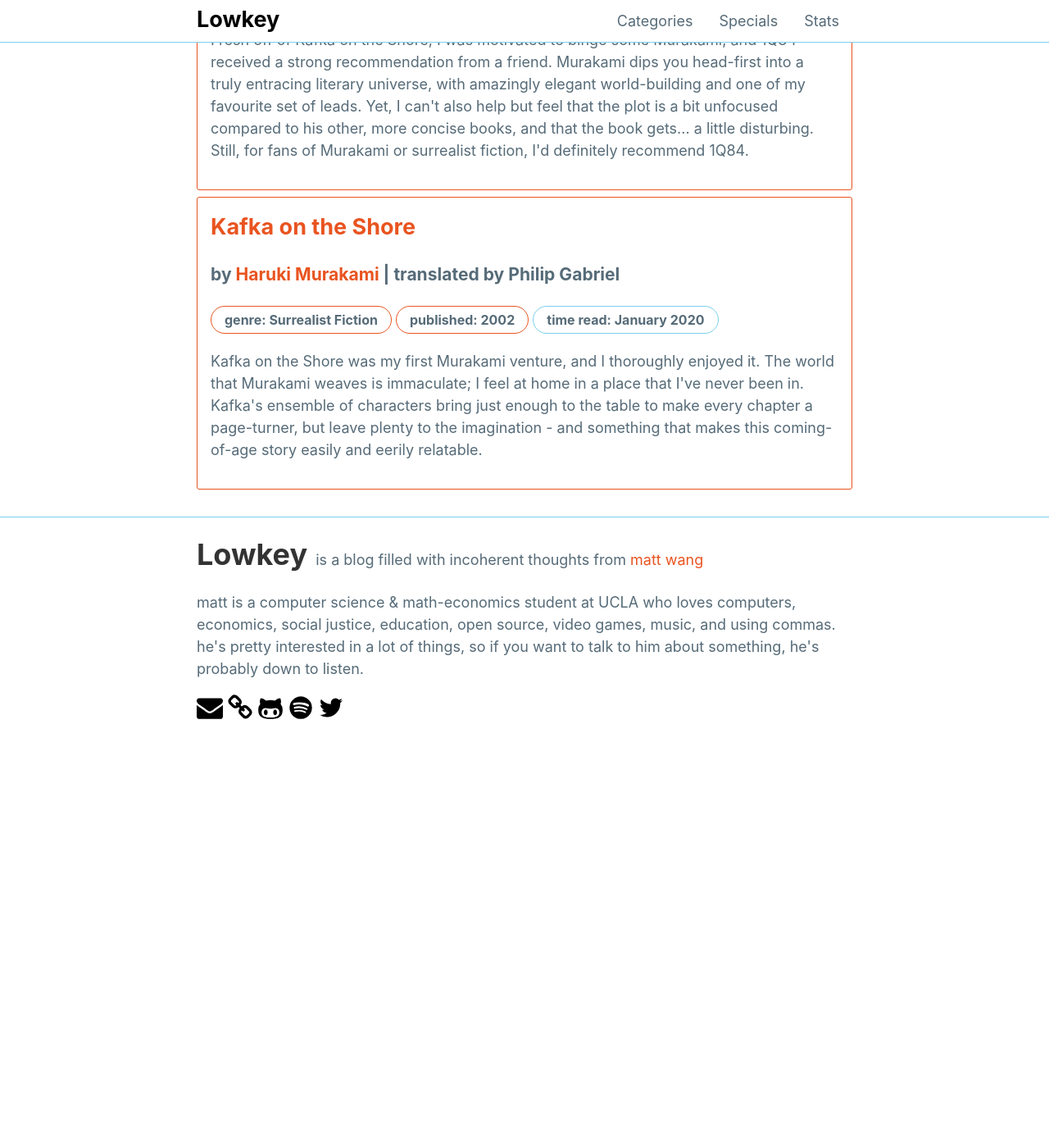
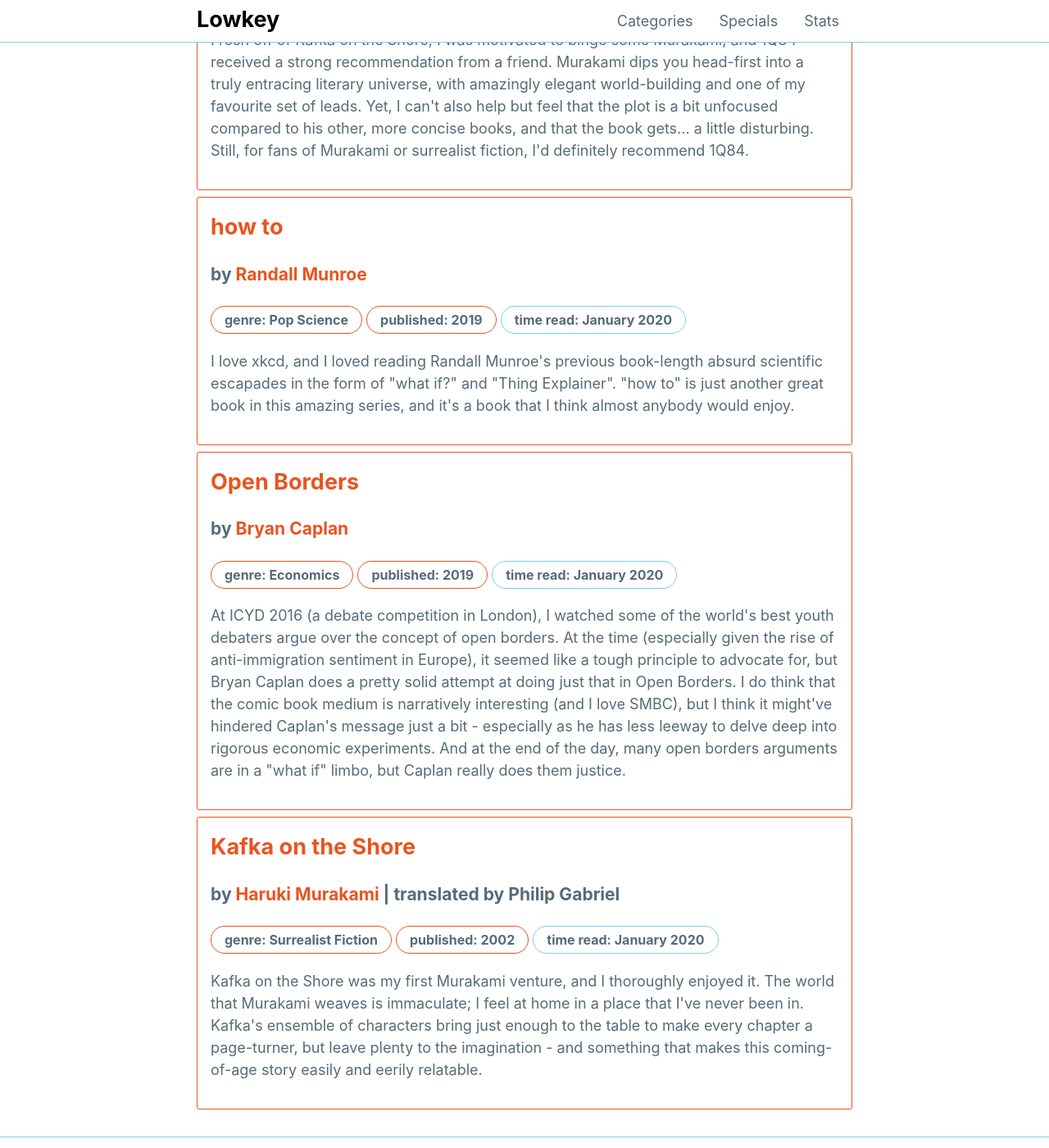
Before and after one commit to mattxwang/lowkey, a Jekyll site: the page built from stats/books.html, in a window 1280 px wide and 1400 px high, scrolled down 3309 px. Shown: the whole window at 82% size. Built offline with Jekyll 4.4.1, drawn with Linux system fonts in a browser that asks for light colours; before the commit the page ends 4195 px from its top, so only the background shows below that.

Commit message:
rounding out books

```diff
--- a/_data/books.yml
+++ b/_data/books.yml
@@ -7,6 +7,22 @@
   time_read: January 2020
   thoughts: >
     Kafka on the Shore was my first Murakami venture, and I thoroughly enjoyed it. The world that Murakami weaves is immaculate; I feel at home in a place that I've never been in. Kafka's ensemble of characters bring just enough to the table to make every chapter a page-turner, but leave plenty to the imagination - and something that makes this coming-of-age story easily and eerily relatable.
+openborders:
+  title: Open Borders
+  author: Bryan Caplan
+  genre: Economics
+  year_published: 2019
+  time_read: January 2020
+  thoughts: >
+    At ICYD 2016 (a debate competition in London), I watched some of the world's best youth debaters argue over the concept of open borders. At the time (especially given the rise of anti-immigration sentiment in Europe), it seemed like a tough principle to advocate for, but Bryan Caplan does a pretty solid attempt at doing just that in Open Borders. I do think that the comic book medium is narratively interesting (and I love SMBC), but I think it might've hindered Caplan's message just a bit - especially as he has less leeway to delve deep into rigorous economic experiments. And at the end of the day, many open borders arguments are in a "what if" limbo, but Caplan really does them justice.
+howto:
+  title: how to
+  author: Randall Munroe
+  genre: Pop Science
+  year_published: 2019
+  time_read: January 2020
+  thoughts: >
+    I love xkcd, and I loved reading Randall Munroe's previous book-length absurd scientific escapades in the form of "what if?" and "Thing Explainer". "how to" is just another great book in this amazing series, and it's a book that I think almost anybody would enjoy.
 1q84:
   title: 1Q84
   author: Haruki Murakami
--- a/stats.html
+++ b/stats.html
@@ -18,6 +18,6 @@
 <div class="card border-primary">
 	<a class="post-listing" href="{{site.baseurl}}/stats/books">Books</a>
   <p>
-    A list of books I've read, and some very shallow thoughts on them. Spoiler-free.
+    A list of books I've read from 2020-onwards, and some very shallow thoughts on them. Spoiler-free.
   </p>
 </div>
```
